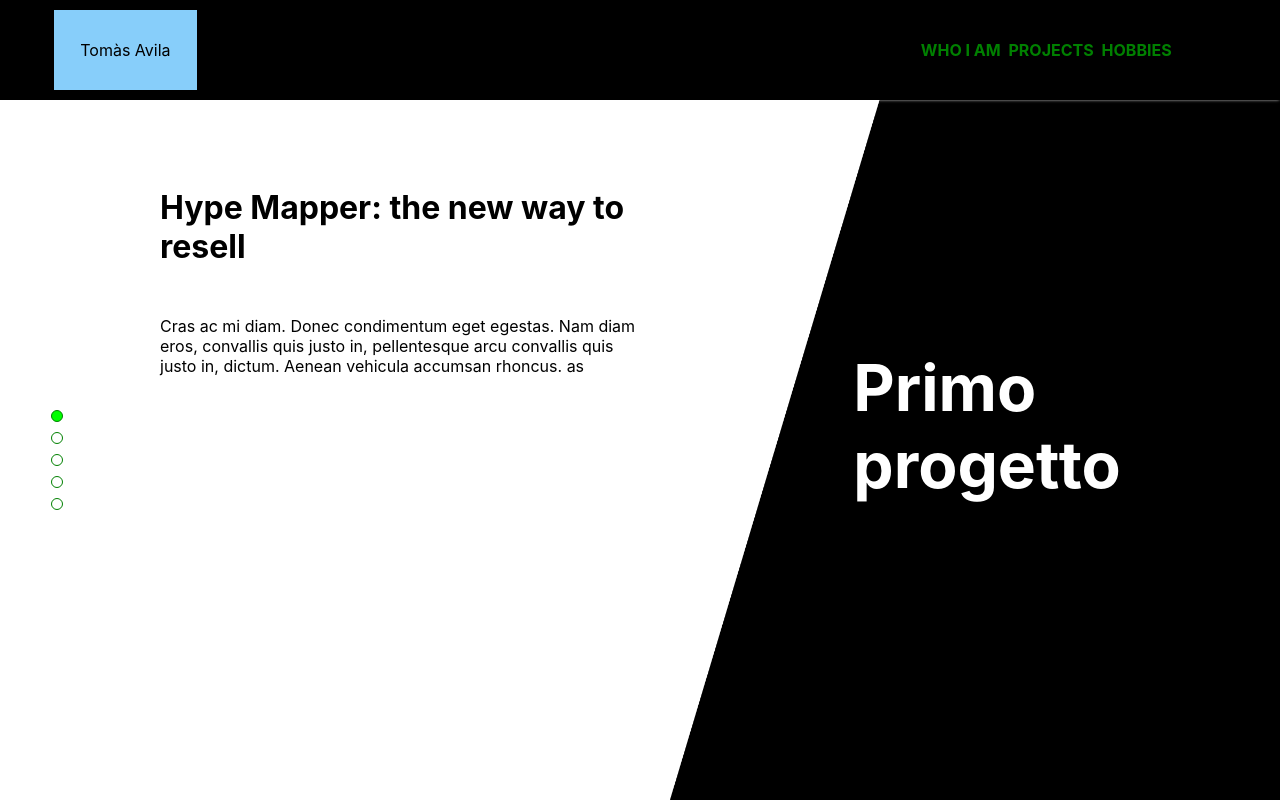
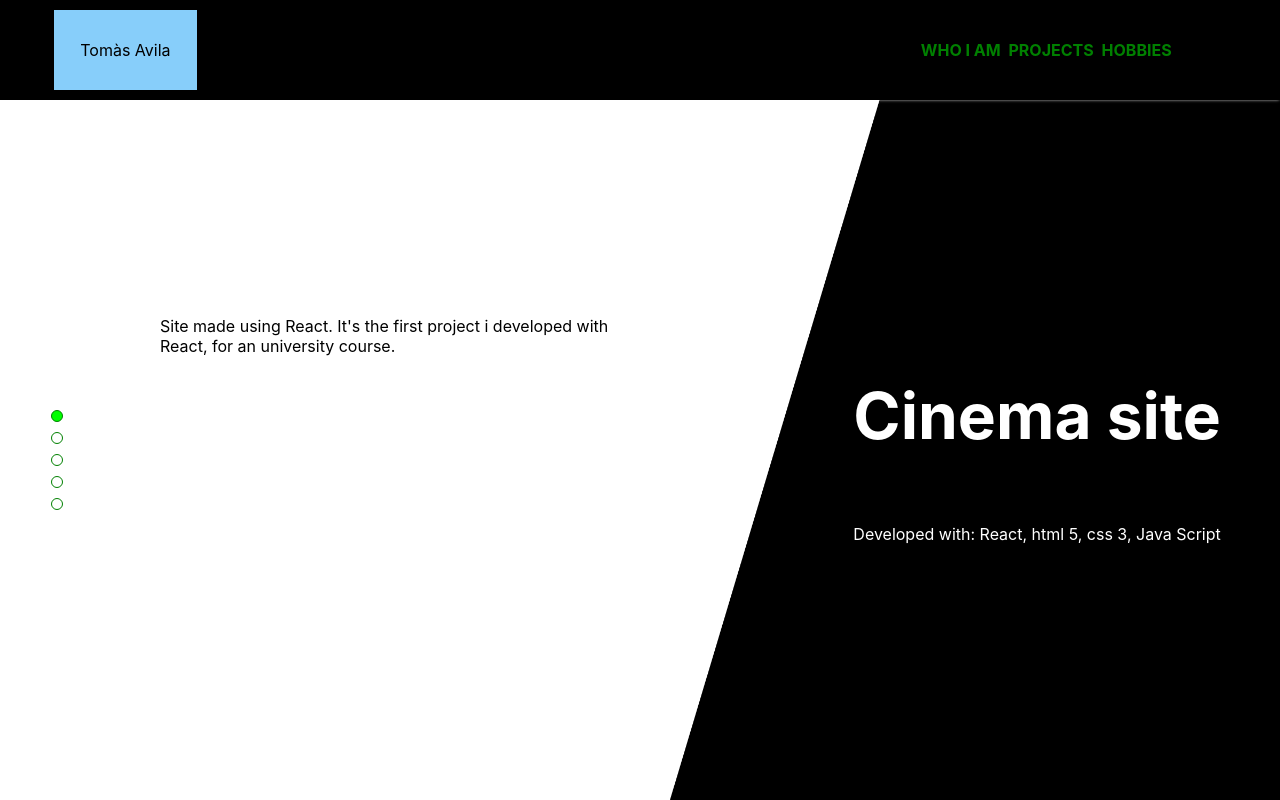
Before and after one commit to iltommi1995/tomas-avila-portfolio, a React (Create React App) app: page /projects in a window 1280 px wide. Built offline with nearby package versions, Linux system fonts and the light colour scheme.

Commit message:
nuova roba

```diff
--- a/src/App.css
+++ b/src/App.css
@@ -200,6 +200,11 @@ box-shadow: 0px 1px 3px -1px rgba(255,255,255,0.75);
   grid-row: 5/6;
 }
 
+.slide-content-image > p {
+  grid-column: 3/7;
+  grid-row: 6;
+}
+
 .slide-content-image > img {
   height: 100%;
 }
--- a/src/components/organisms/slideContent.js
+++ b/src/components/organisms/slideContent.js
@@ -6,16 +6,14 @@ export default function SlideContent(props) {
     return (
         <div className="container">
             <div className="slide-content-text">
-                <h1 className="slide-title">{props.title}</h1>
-                <p className="slide-paragraph">Cras ac mi diam. Donec condimentum eget
-                egestas. Nam diam eros, convallis quis justo in,
-                pellentesque arcu convallis quis justo in, dictum.
-Aenean vehicula accumsan rhoncus. as </p>
+                <h1 className="slide-title">{props.subTitle}</h1>
+                <p className="slide-paragraph">{props.text} </p>
             </div>
             <div className="slide-content-image" style={{ backgroundImage: `url(${Background})` }}>
                 <h2>
-                    Primo progetto
+                    {props.title}
                 </h2>
+                <p>Developed with: {props.developed}</p>
             </div>
         </div>
     )
--- a/src/components/templates/projects/projects.js
+++ b/src/components/templates/projects/projects.js
@@ -6,7 +6,7 @@ import '../../../App.css'
 
 export default function Slider(props) {
 
-    let sliderArr = [<SlideContent title="Hype Mapper: the new way to resell" path="/img/position_1.png" />, <SlideContent2 title="Slide 2" path="/img/position_2.png" />, <SlideContent2 title="Slide 3" path="/img/position_3.png" />, <SlideContent title="Slide 4" path="/img/position_4.png" />, <SlideContent title="Slide 5" path="/img/position_1.png" />]
+    let sliderArr = [<SlideContent title="Cinema site" path="/img/position_1.png" developed="React, html 5, css 3, Java Script" text="Site made using React. It's the first project i developed with React, for an university course." />, <SlideContent2 title="Slide 2" path="/img/position_2.png" />, <SlideContent2 title="Slide 3" path="/img/position_3.png" />, <SlideContent title="Slide 4" path="/img/position_4.png" />, <SlideContent title="Slide 5" path="/img/position_1.png" />]
 
 
 
--- a/src/components/templates/whoIAm/whoIAm.css
+++ b/src/components/templates/whoIAm/whoIAm.css
@@ -8,8 +8,10 @@
 }
 
 .my-image-container {
-    grid-column: 6/8;
+    grid-column: span 12;
     grid-row: 5/12;
+    display: flex;
+    justify-content: center;
 
 }
 
```
